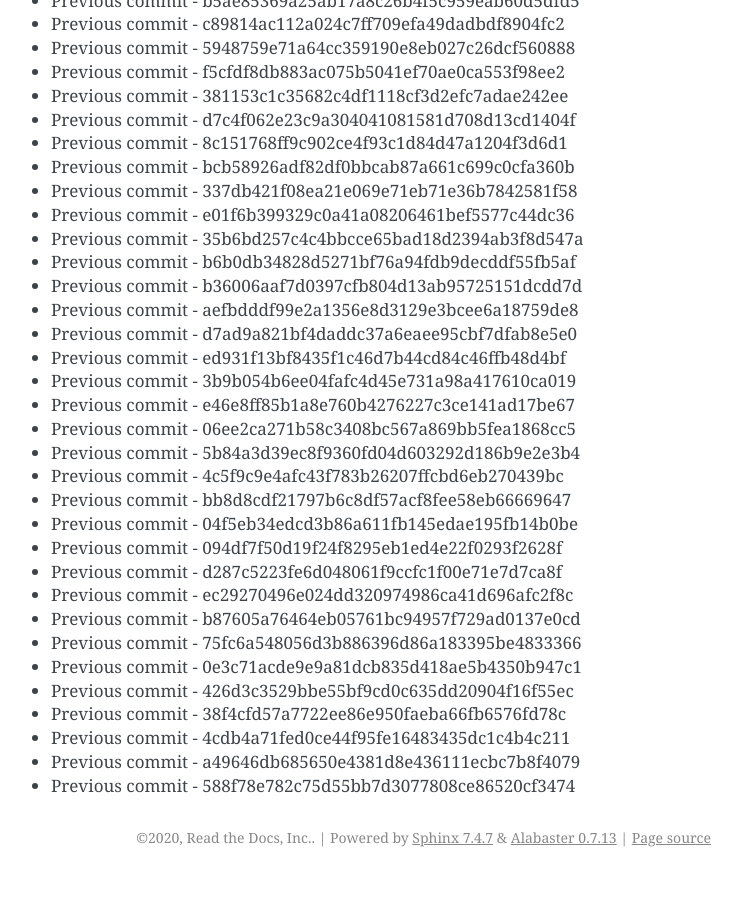
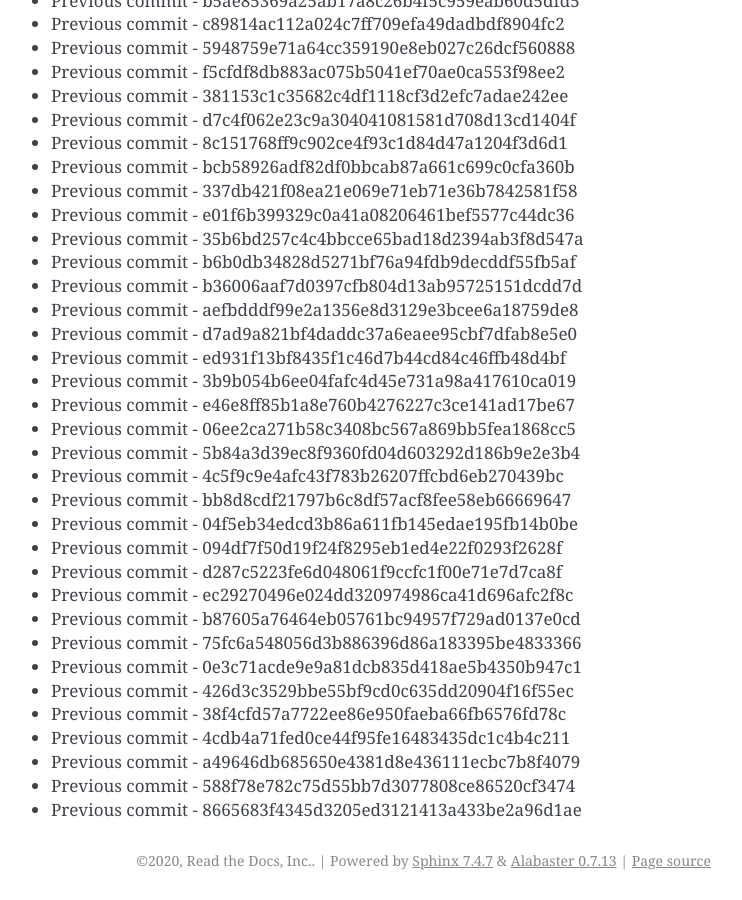
Before and after one commit to readthedocs/rtd-git-stresstest, a Sphinx documentation site: the page built from docs/updates.rst, in a window 1280 px wide and 900 px high, scrolled down 32519 px. Shown: the whole window, without its empty margins (399-1141 px from the left). Built offline with Sphinx 7.4.7, drawn with Linux system fonts in a browser that asks for light colours; before the commit the page ends 33396 px from its top, so only the background shows below that.

Commit message:
Generating commit from previous: 8665683f4345d3205ed3121413a433be2a96d1ae

```diff
--- a/docs/updates.rst
+++ b/docs/updates.rst
@@ -1398,3 +1398,4 @@ It can be tested for any performance characteristics.
 * Previous commit - 4cdb4a71fed0ce44f95fe16483435dc1c4b4c211
 * Previous commit - a49646db685650e4381d8e436111ecbc7b8f4079
 * Previous commit - 588f78e782c75d55bb7d3077808ce86520cf3474
+* Previous commit - 8665683f4345d3205ed3121413a433be2a96d1ae
```
